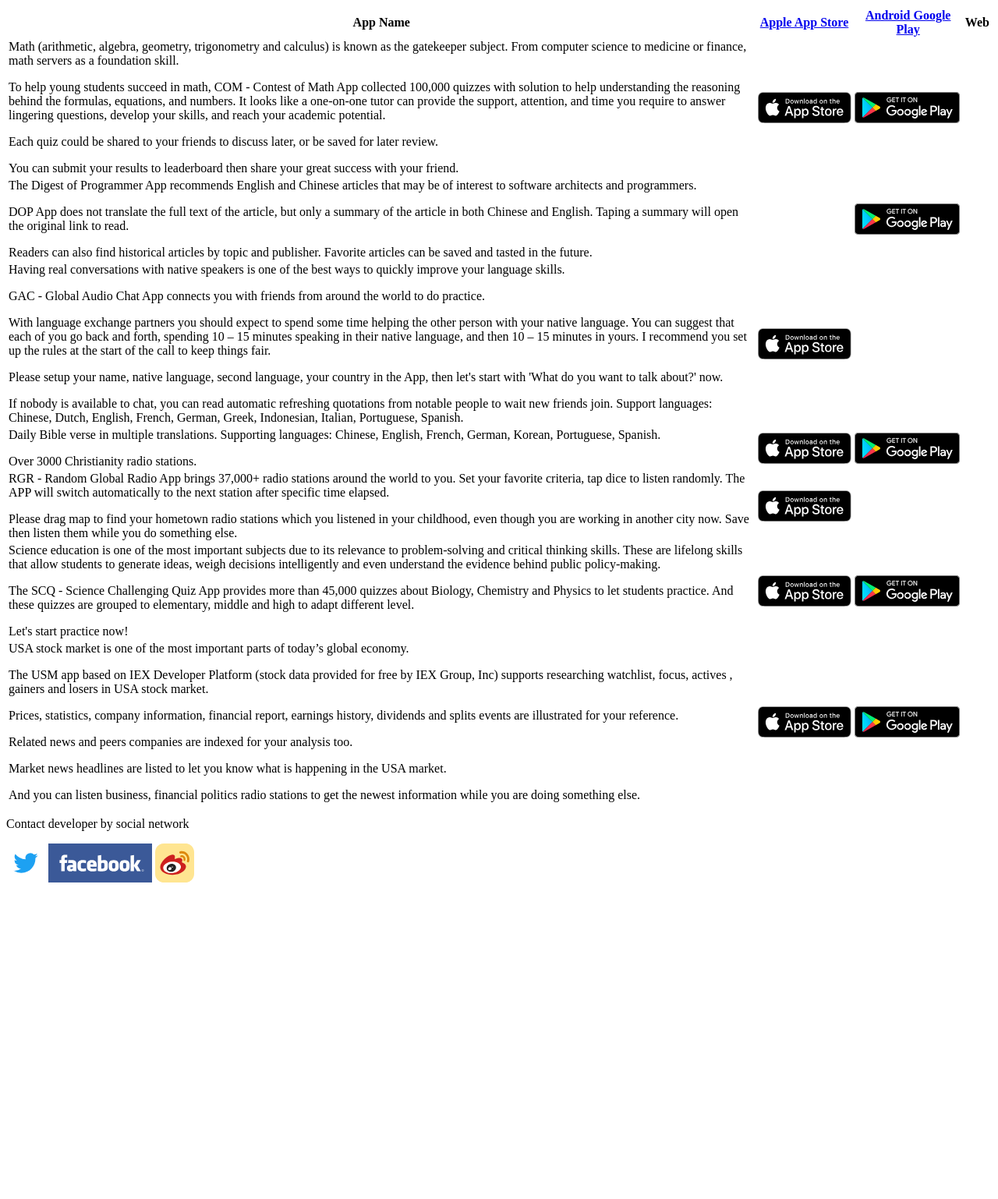
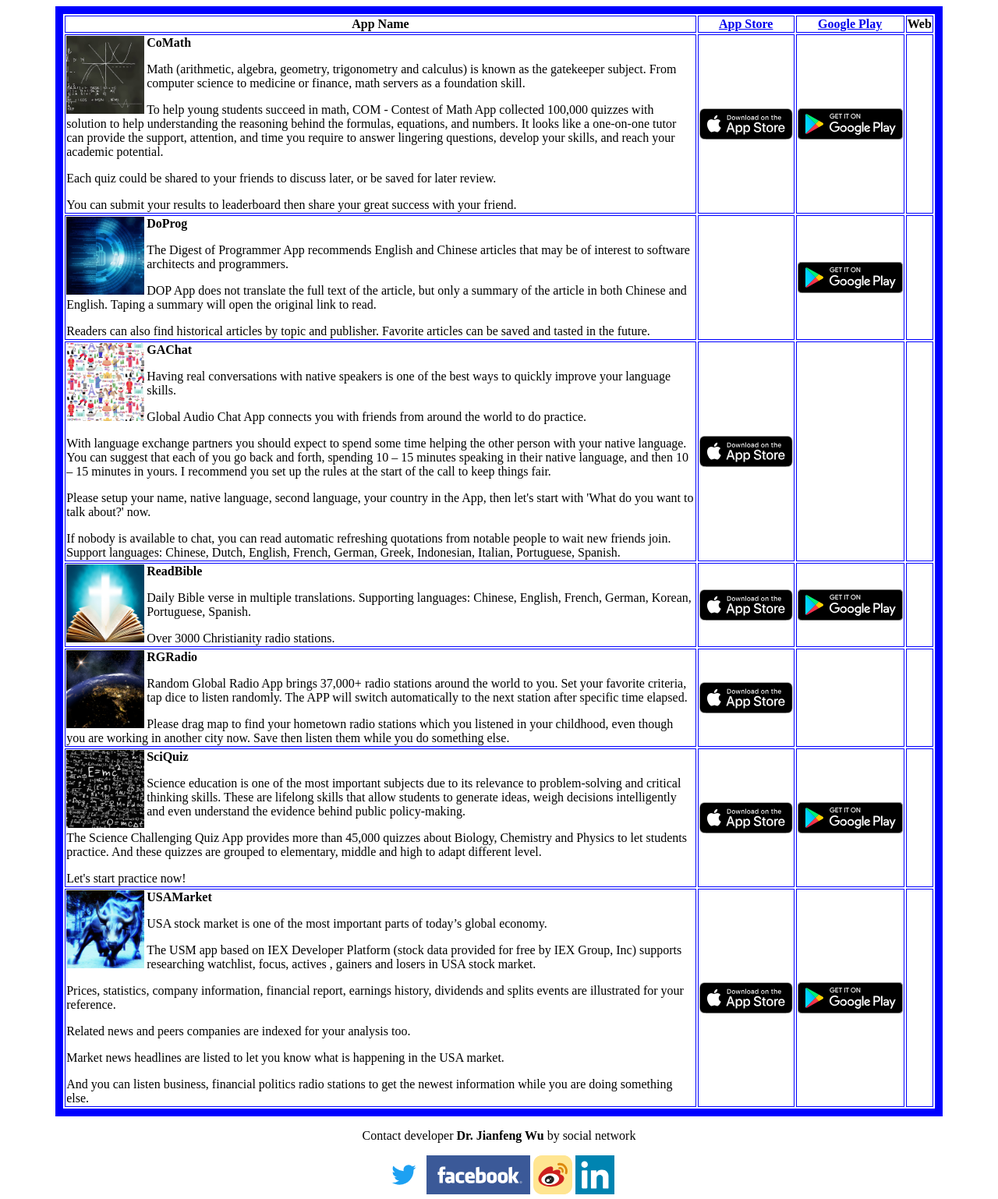
Before and after one commit to audiotubeapp/drwjf.github.io, a plain HTML site: page index.html in a window 1280 px wide. Shown: the whole page at 78% size. Before the commit the page ends 1152 px from the top, so only its background shows below. Drawn offline with Linux system fonts and the light colour scheme.

Commit message:
add images of app

```diff
--- a/index.html
+++ b/index.html
@@ -7,16 +7,17 @@
 </head>
 
 <body>
-    <table>
+    <center>
+    <table width="90%" BORDER=10 BORDERCOLOR="#0000FF" BORDERCOLORLIGHT="#33CCFF" BORDERCOLORDARK="#0000CC">
         <tr>
             <th>
                 App Name
             </th>
             <th>
-                <a href="https://itunes.apple.com/us/developer/jianfeng-wu/id1435210283">Apple App Store</a>
+                <a href="https://itunes.apple.com/us/developer/jianfeng-wu/id1435210283">App Store</a>
             </th>
             <th>
-                <a href="https://play.google.com/store/apps/developer?id=Jianfeng+Wu">Android Google Play</a>
+                <a href="https://play.google.com/store/apps/developer?id=Jianfeng+Wu">Google Play</a>
             </th>
             <th>
                 Web
@@ -24,12 +25,11 @@
         </tr>
         <tr>
             <td>
+                <img src="jpg/com.jpg" alt="CoMath" height="100px" align="left">
+                <p><b>CoMath</b>
                 <p>Math (arithmetic, algebra, geometry, trigonometry and calculus) is known as the gatekeeper subject. From computer science to medicine or finance, math servers as a foundation skill.
-
                 <p>To help young students succeed in math, COM - Contest of Math App collected 100,000 quizzes with solution to help understanding the reasoning behind the formulas, equations, and numbers. It looks like a one-on-one tutor can provide the support, attention, and time you require to answer lingering questions, develop your skills, and reach your academic potential.
-
                 <p>Each quiz could be shared to your friends to discuss later, or be saved for later review.
-
                 <p>You can submit your results to leaderboard then share your great success with your friend.
             </td>
             <td>
@@ -44,6 +44,8 @@
 
         <tr>
             <td>
+                <img src="jpg/dop.jpg" alt="DoProg" height="100px" align="left">
+                <p><b>DoProg</b>
                 <p>The Digest of Programmer App recommends English and Chinese articles that may be of interest to software architects and programmers.
                 <p>DOP App does not translate the full text of the article, but only a summary of the article in both Chinese and English. Taping a summary will open the original link to read.
                 <p>Readers can also find historical articles by topic and publisher. Favorite articles can be saved and tasted in the future.
@@ -59,8 +61,10 @@
 
         <tr>
             <td>
+                <img src="jpg/gac.jpg" alt="GAChat" height="100px" align="left">
+                <p><b>GAChat</b>
                 <p>Having real conversations with native speakers is one of the best ways to quickly improve your language skills.
-                <p>GAC - Global Audio Chat App connects you with friends from around the world to do practice.
+                <p>Global Audio Chat App connects you with friends from around the world to do practice.
                 <p>With language exchange partners you should expect to spend some time helping the other person with your native language. You can suggest that each of you go back and forth, spending 10 – 15 minutes speaking in their native language, and then 10 – 15 minutes in yours. I recommend you set up the rules at the start of the call to keep things fair.
                 <p>Please setup your name, native language, second language, your country in the App, then let's start with 'What do you want to talk about?' now.
                 <p>If nobody is available to chat, you can read automatic refreshing quotations from notable people to wait new friends join. Support languages: Chinese, Dutch, English, French, German, Greek, Indonesian, Italian, Portuguese, Spanish.
@@ -76,6 +80,8 @@
 
         <tr>
             <td>
+                <img src="jpg/rbe.jpg" alt="ReadBible" height="100px" align="left">
+                <p><b>ReadBible</b>
                 <p>Daily Bible verse in multiple translations. Supporting languages: Chinese, English, French, German, Korean, Portuguese, Spanish.
                 <p>Over 3000 Christianity radio stations.
             </td>
@@ -91,7 +97,9 @@
 
         <tr>
             <td>
-                <p>RGR - Random Global Radio App brings 37,000+ radio stations around the world to you. Set your favorite criteria, tap dice to listen randomly. The APP will switch automatically to the next station after specific time elapsed.
+                <img src="jpg/rgr.jpg" alt="RGRadio" height="100px" align="left">
+                <p><b>RGRadio</b>
+                <p>Random Global Radio App brings 37,000+ radio stations around the world to you. Set your favorite criteria, tap dice to listen randomly. The APP will switch automatically to the next station after specific time elapsed.
                 <p>Please drag map to find your hometown radio stations which you listened in your childhood, even though you are working in another city now. Save then listen them while you do something else.
             </td>
             <td>
@@ -106,8 +114,10 @@
 
         <tr>
             <td>
+                <img src="jpg/scq.jpg" alt="SciQuiz" height="100px" align="left">
+                <p><b>SciQuiz</b>
                 <p>Science education is one of the most important subjects due to its relevance to problem-solving and critical thinking skills. These are lifelong skills that allow students to generate ideas, weigh decisions intelligently and even understand the evidence behind public policy-making.
-                <p>The SCQ - Science Challenging Quiz App provides more than 45,000 quizzes about Biology, Chemistry and Physics to let students practice. And these quizzes are grouped to elementary, middle and high to adapt different level.
+                <p>The Science Challenging Quiz App provides more than 45,000 quizzes about Biology, Chemistry and Physics to let students practice. And these quizzes are grouped to elementary, middle and high to adapt different level.
                 <p>Let's start practice now!
             </td>
             <td>
@@ -123,6 +133,8 @@
 
         <tr>
             <td>
+                <img src="jpg/usm.jpg" alt="USAMarket" height="100px" align="left">
+                <p><b>USAMarket</b>
                 <p>USA stock market is one of the most important parts of today’s global economy.
                 <p>The USM app based on IEX Developer Platform (stock data provided for free by IEX Group, Inc) supports researching watchlist, focus, actives , gainers and losers in USA stock market.
                 <p>Prices, statistics, company information, financial report, earnings history, dividends and splits events are illustrated for your reference.
@@ -141,12 +153,13 @@
         </tr>
     </table>
 
-    <p>Contact developer by social network</p>
+    <p>Contact developer <b>Dr. Jianfeng Wu</b> by social network</p>
     <p>
     <a href="https://twitter.com/drwujianfeng"><img src="svg/twitter.svg" alt="Twitter" height="50px"></a>
     <a href="https://www.facebook.com/1337777585"><img src="svg/facebook.svg" alt="Facebook" height="50px"></a>
     <a href="https://www.weibo.com/drwjf"><img src="svg/weibo.svg" alt="Weibo" height="50px"></a>
+    <a href="https://www.linkedin.com/in/jianfeng-wu-60570a9a/"><img src="svg/linkedin.svg" alt="Weibo" height="50px"></a>
     </p>
-
+    </center>
 </body>
 </html>
```
Also changed, not shown: jpg/gac.jpg (added), jpg/rgr.jpg (added), png/gac.png (added), png/rgr.png (added), svg/linkedin.svg (added).
